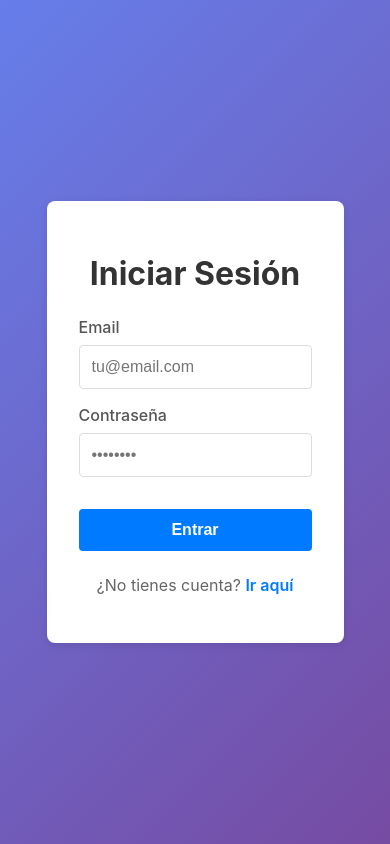
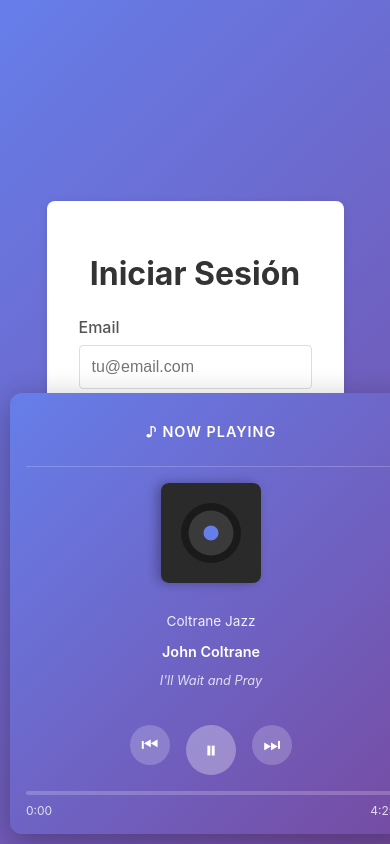
Before and after one commit to Saikokyler/TP-2-ivo, an Astro site: page /login in a window 390 px wide. Built offline with nearby package versions, Linux system fonts and the light colour scheme; Astro itself is replaced by a stand-in of ours.

Commit message:
add music player with coltrane jazz

```diff
--- /dev/null
+++ b/src/components/MusicPlayer.astro
@@ -0,0 +1,316 @@
+---
+// Music Player Component - Coltrane Jazz Album
+---
+
+<div class="music-player">
+  <div class="player-header">
+    <h3>♪ Now Playing</h3>
+  </div>
+
+  <div class="album-info">
+    <div class="album-cover">
+      <svg viewBox="0 0 200 200" xmlns="http://www.w3.org/2000/svg">
+        <rect width="200" height="200" fill="#2a2a2a"/>
+        <circle cx="100" cy="100" r="60" fill="#1a1a1a"/>
+        <circle cx="100" cy="100" r="45" fill="#3a3a3a"/>
+        <circle cx="100" cy="100" r="15" fill="#667eea"/>
+      </svg>
+    </div>
+    <div class="track-info">
+      <p class="album-name">Coltrane Jazz</p>
+      <p class="artist-name">John Coltrane</p>
+      <p class="current-track">I'll Wait and Pray</p>
+    </div>
+  </div>
+
+  <div class="controls">
+    <button class="control-btn prev-btn" title="Previous track">
+      <span>⏮</span>
+    </button>
+    <button class="control-btn play-btn" title="Play/Pause">
+      <span>⏸</span>
+    </button>
+    <button class="control-btn next-btn" title="Next track">
+      <span>⏭</span>
+    </button>
+  </div>
+
+  <div class="progress-bar">
+    <div class="progress"></div>
+  </div>
+
+  <div class="time-display">
+    <span class="current-time">0:00</span>
+    <span class="duration">4:25</span>
+  </div>
+
+  <audio id="audio-player" preload="metadata">
+    <source src="https://www.soundhelix.com/examples/mp3/SoundHelix-Song-1.mp3" type="audio/mpeg">
+  </audio>
+</div>
+
+<style>
+  .music-player {
+    position: fixed;
+    right: 20px;
+    bottom: 20px;
+    width: 280px;
+    background: linear-gradient(135deg, #667eea 0%, #764ba2 100%);
+    border-radius: 12px;
+    padding: 1.5rem;
+    box-shadow: 0 8px 32px rgba(0, 0, 0, 0.3);
+    color: white;
+    font-family: -apple-system, BlinkMacSystemFont, 'Segoe UI', Roboto, sans-serif;
+    z-index: 1000;
+    animation: slideIn 0.3s ease-out;
+  }
+
+  @keyframes slideIn {
+    from {
+      transform: translateX(320px) translateY(320px);
+      opacity: 0;
+    }
+    to {
+      transform: translateX(0) translateY(0);
+      opacity: 1;
+    }
+  }
+
+  .player-header {
+    text-align: center;
+    margin-bottom: 1rem;
+    border-bottom: 1px solid rgba(255, 255, 255, 0.2);
+    padding-bottom: 0.75rem;
+  }
+
+  .player-header h3 {
+    font-size: 0.9rem;
+    font-weight: 600;
+    text-transform: uppercase;
+    letter-spacing: 1px;
+  }
+
+  .album-info {
+    display: flex;
+    flex-direction: column;
+    align-items: center;
+    margin-bottom: 1.5rem;
+  }
+
+  .album-cover {
+    width: 120px;
+    height: 120px;
+    margin-bottom: 1rem;
+    border-radius: 8px;
+    overflow: hidden;
+    box-shadow: 0 4px 12px rgba(0, 0, 0, 0.3);
+    animation: spin 20s linear infinite;
+  }
+
+  @keyframes spin {
+    from {
+      transform: rotate(0deg);
+    }
+    to {
+      transform: rotate(360deg);
+    }
+  }
+
+  .album-cover svg {
+    width: 100%;
+    height: 100%;
+  }
+
+  .track-info {
+    text-align: center;
+    width: 100%;
+  }
+
+  .album-name {
+    font-size: 0.85rem;
+    opacity: 0.9;
+    margin-bottom: 0.25rem;
+  }
+
+  .artist-name {
+    font-size: 0.9rem;
+    font-weight: 600;
+    margin-bottom: 0.5rem;
+  }
+
+  .current-track {
+    font-size: 0.8rem;
+    opacity: 0.8;
+    font-style: italic;
+  }
+
+  .controls {
+    display: flex;
+    justify-content: center;
+    gap: 1rem;
+    margin-bottom: 1rem;
+  }
+
+  .control-btn {
+    background: rgba(255, 255, 255, 0.2);
+    border: none;
+    color: white;
+    width: 40px;
+    height: 40px;
+    border-radius: 50%;
+    cursor: pointer;
+    font-size: 1.2rem;
+    transition: all 0.2s ease;
+    display: flex;
+    align-items: center;
+    justify-content: center;
+  }
+
+  .control-btn:hover {
+    background: rgba(255, 255, 255, 0.3);
+    transform: scale(1.1);
+  }
+
+  .control-btn:active {
+    transform: scale(0.95);
+  }
+
+  .play-btn {
+    width: 50px;
+    height: 50px;
+    font-size: 1.5rem;
+    background: rgba(255, 255, 255, 0.3);
+  }
+
+  .play-btn:hover {
+    background: rgba(255, 255, 255, 0.4);
+  }
+
+  .progress-bar {
+    width: 100%;
+    height: 4px;
+    background: rgba(255, 255, 255, 0.2);
+    border-radius: 2px;
+    margin-bottom: 0.5rem;
+    cursor: pointer;
+    overflow: hidden;
+  }
+
+  .progress {
+    height: 100%;
+    background: rgba(255, 255, 255, 0.8);
+    width: 0%;
+    border-radius: 2px;
+    transition: width 0.1s linear;
+  }
+
+  .time-display {
+    display: flex;
+    justify-content: space-between;
+    font-size: 0.75rem;
+    opacity: 0.8;
+  }
+
+  @media (max-width: 768px) {
+    .music-player {
+      width: 250px;
+      right: 10px;
+      bottom: 10px;
+      padding: 1rem;
+    }
+
+    .album-cover {
+      width: 100px;
+      height: 100px;
+    }
+  }
+
+  @media (max-width: 480px) {
+    .music-player {
+      width: 100%;
+      max-width: calc(100% - 20px);
+      right: 10px;
+      bottom: 10px;
+      left: 10px;
+    }
+  }
+</style>
+
+<script>
+  document.addEventListener('DOMContentLoaded', () => {
+    const player = document.querySelector('.music-player');
+    const audio = document.getElementById('audio-player');
+    const playBtn = document.querySelector('.play-btn');
+    const prevBtn = document.querySelector('.prev-btn');
+    const nextBtn = document.querySelector('.next-btn');
+    const progressBar = document.querySelector('.progress-bar');
+    const progress = document.querySelector('.progress');
+    const currentTimeEl = document.querySelector('.current-time');
+    const durationEl = document.querySelector('.duration');
+
+    let isPlaying = false;
+
+    // Play/Pause button
+    playBtn?.addEventListener('click', () => {
+      if (isPlaying) {
+        audio.pause();
+        playBtn.querySelector('span').textContent = '▶';
+      } else {
+        audio.play();
+        playBtn.querySelector('span').textContent = '⏸';
+      }
+      isPlaying = !isPlaying;
+    });
+
+    // Next track simulation
+    nextBtn?.addEventListener('click', () => {
+      if (audio.currentTime < audio.duration - 1) {
+        audio.currentTime += 10;
+      }
+    });
+
+    // Previous track simulation
+    prevBtn?.addEventListener('click', () => {
+      if (audio.currentTime > 3) {
+        audio.currentTime -= 10;
+      } else {
+        audio.currentTime = 0;
+      }
+    });
+
+    // Update progress bar
+    audio.addEventListener('timeupdate', () => {
+      if (audio.duration) {
+        const percentage = (audio.currentTime / audio.duration) * 100;
+        progress.style.width = percentage + '%';
+        currentTimeEl.textContent = formatTime(audio.currentTime);
+      }
+    });
+
+    // Click on progress bar to seek
+    progressBar?.addEventListener('click', (e) => {
+      const rect = progressBar.getBoundingClientRect();
+      const percent = (e.clientX - rect.left) / rect.width;
+      audio.currentTime = percent * audio.duration;
+    });
+
+    // Update duration when loaded
+    audio.addEventListener('loadedmetadata', () => {
+      durationEl.textContent = formatTime(audio.duration);
+    });
+
+    // Auto play on page load (optional)
+    setTimeout(() => {
+      audio.play();
+      playBtn.querySelector('span').textContent = '⏸';
+      isPlaying = true;
+    }, 1000);
+
+    function formatTime(seconds) {
+      if (!seconds || isNaN(seconds)) return '0:00';
+      const mins = Math.floor(seconds / 60);
+      const secs = Math.floor(seconds % 60);
+      return `${mins}:${secs.toString().padStart(2, '0')}`;
+    }
+  });
+</script>
--- a/src/pages/dashboard.astro
+++ b/src/pages/dashboard.astro
@@ -1,5 +1,6 @@
 ---
 import PasswordGenerator from '@/components/PasswordGenerator.astro'
+import MusicPlayer from '@/components/MusicPlayer.astro'
 
 // Solo accesible si estás autenticado
 const token = Astro.cookies.get('sb-auth-token')
@@ -65,6 +66,8 @@ if (!token) {
 
   <PasswordGenerator />
 
+  <MusicPlayer />
+
   <script>
     document.getElementById('logout-btn').addEventListener('click', async () => {
       try {
--- a/src/pages/index.astro
+++ b/src/pages/index.astro
@@ -1,5 +1,6 @@
 ---
 // Home page - landing
+import MusicPlayer from '@/components/MusicPlayer.astro'
 ---
 
 <!DOCTYPE html>
@@ -80,5 +81,6 @@
 			<a href="/login" class="login">Iniciar Sesión</a>
 		</div>
 	</div>
+	<MusicPlayer />
 </body>
 </html>
--- a/src/pages/login.astro
+++ b/src/pages/login.astro
@@ -1,5 +1,6 @@
 ---
 import AuthForm from '@/components/AuthForm.astro'
+import MusicPlayer from '@/components/MusicPlayer.astro'
 
 // Si ya está autenticado, redirige a dashboard
 const session = Astro.cookies.get('sb-auth-token')
@@ -33,5 +34,6 @@ if (session) {
 </head>
 <body>
   <AuthForm type="login" />
+  <MusicPlayer />
 </body>
 </html>
--- a/src/pages/signup.astro
+++ b/src/pages/signup.astro
@@ -1,5 +1,6 @@
 ---
 import AuthForm from '@/components/AuthForm.astro'
+import MusicPlayer from '@/components/MusicPlayer.astro'
 
 // Si ya está autenticado, redirige a dashboard
 const session = Astro.cookies.get('sb-auth-token')
@@ -33,5 +34,6 @@ if (session) {
 </head>
 <body>
   <AuthForm type="signup" />
+  <MusicPlayer />
 </body>
 </html>
```
